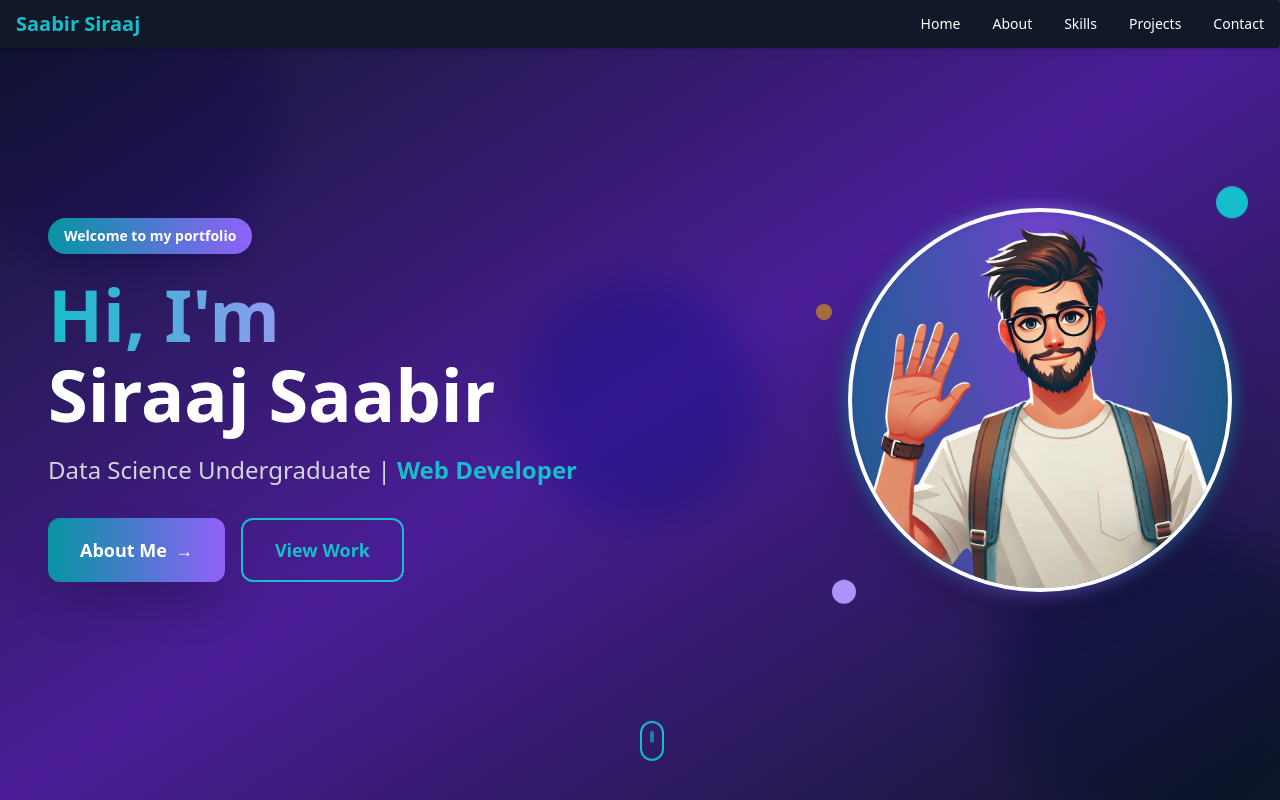
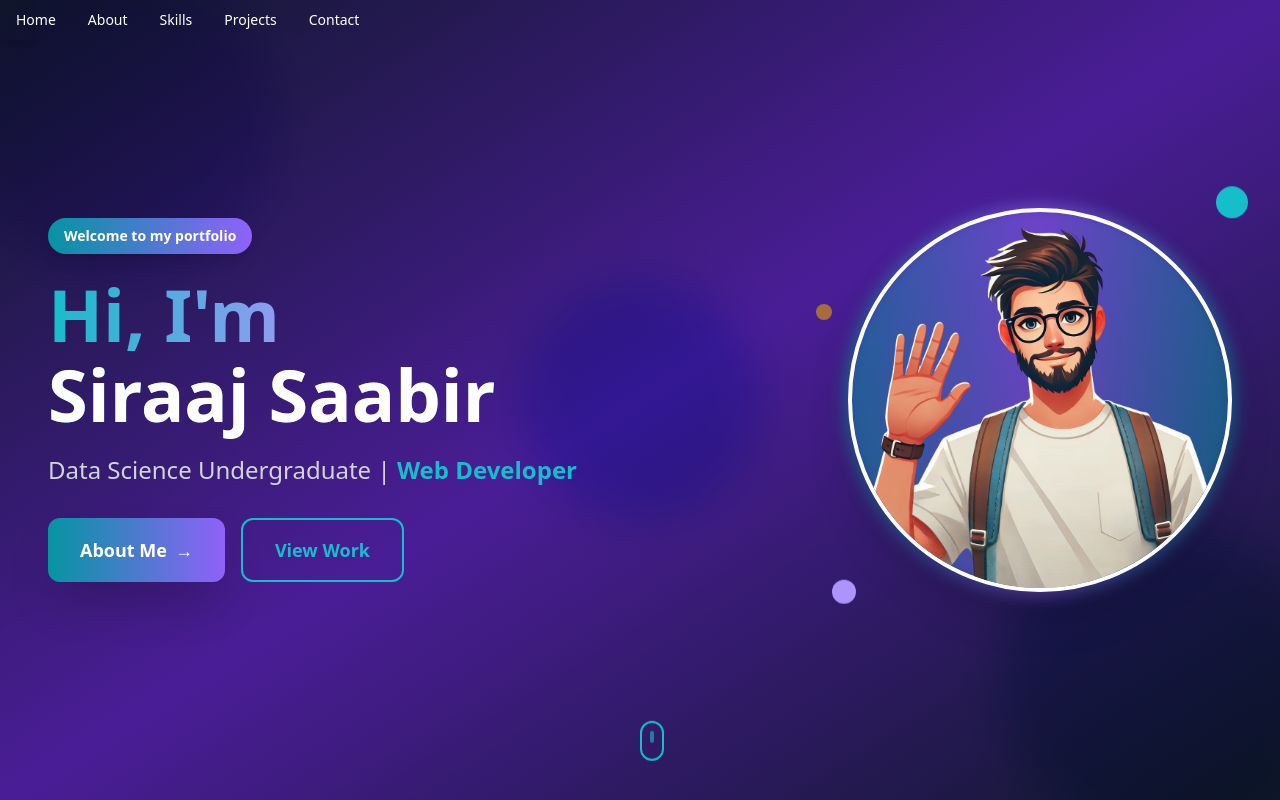
Before and after one commit to SSaabir/Portfolio, a React (Vite) app in the folder project/: page / in a window 1280 px wide. Shown: the top 800 px of the page. Built offline with nearby package versions, Linux system fonts and the light colour scheme.

Commit message:
live option changes

```diff
--- a/project/src/components/Header.jsx
+++ b/project/src/components/Header.jsx
@@ -8,13 +8,13 @@ export default function Header() {
 
   return (
     <Navbar
-      className="bg-gray-900 text-white fixed w-full z-50 shadow-md"
+      className="bg-transparent text-white absolute w-5 z-50 shadow-md"
       fluid={true}
       rounded={true}
     >
       <Navbar.Brand>
         <Link to="/" className="self-center text-xl font-semibold whitespace-nowrap text-teal-400">
-          Saabir Siraaj
+
         </Link>
       </Navbar.Brand>
 
```
Also changed, not shown: project/package.json (+6 -1 lines), 1 other file (tests, documents, lock files or other folders).
